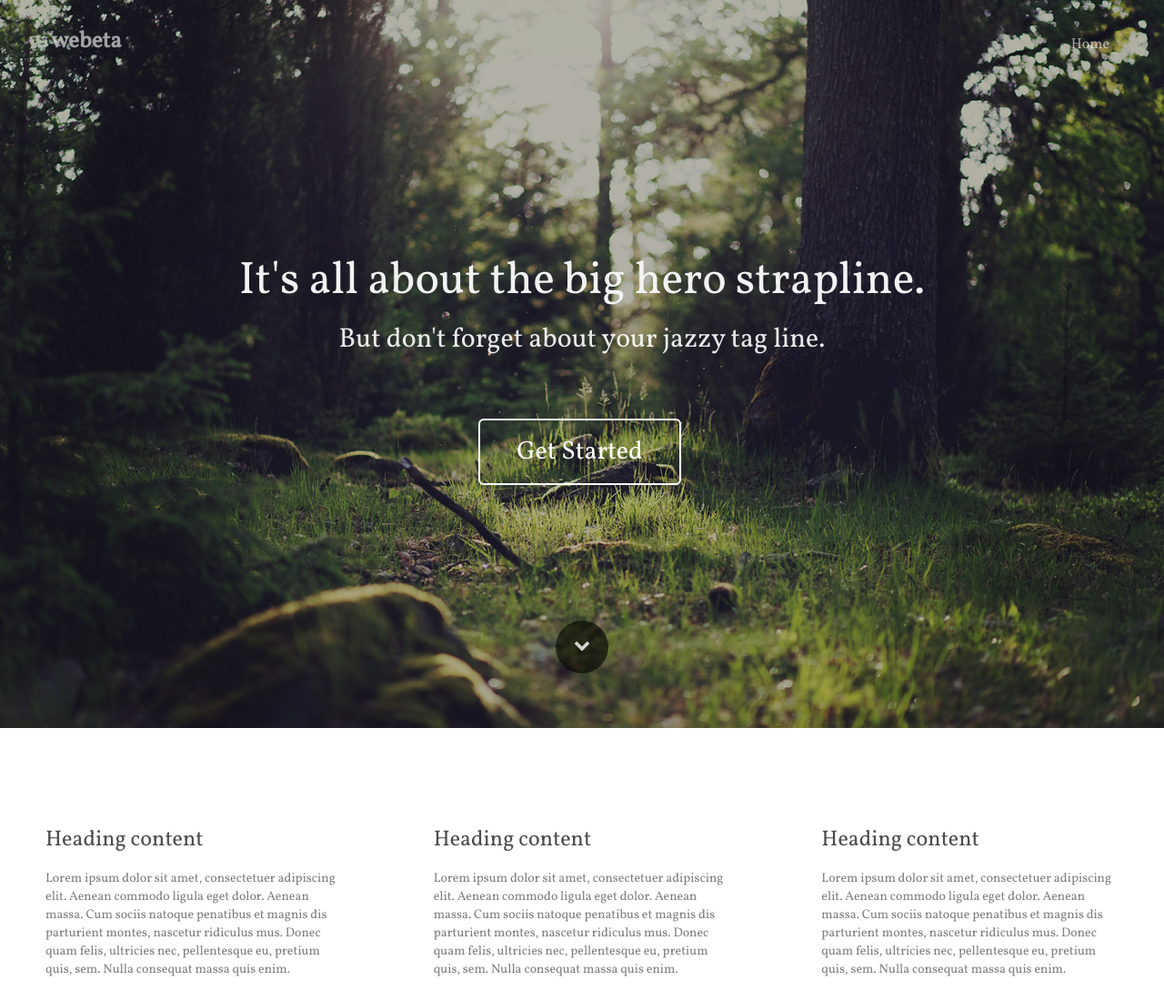
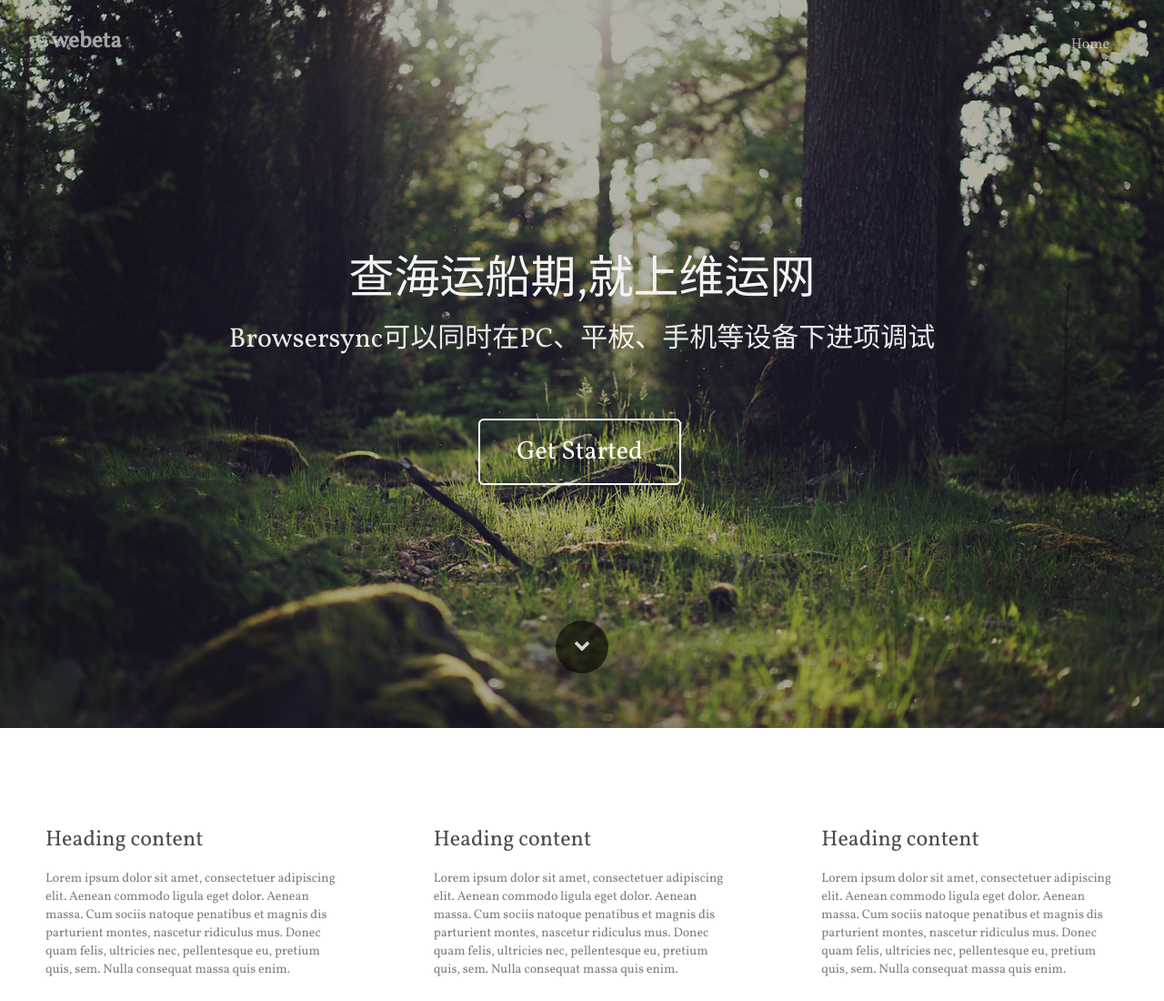
Before and after one commit to baitongda/browser-forest, a plain HTML site: page index.html in a window 1280 px wide. Shown: the top 1100 px of the page at 91% size. Drawn offline with Linux system fonts and the light colour scheme.

Commit message:
weiyun001

```diff
--- a/index.html
+++ b/index.html
@@ -42,10 +42,10 @@
 	<div class="v-center text-center">
 		<div class="vc-content">
 			<h1 class=" tc-1">
-				It's all about the big hero strapline.
+				查海运船期,就上维运网
 			</h1>
 			<h3 class="">
-				But don't forget about your jazzy tag line.
+				Browsersync可以同时在PC、平板、手机等设备下进项调试
 			</h3><br /><br /><br /><a class="btn btn-xl btn-lg btn-wire" href="index.html">Get Started</a><a id="scroll-hero" class="btn-dwn"><span class="fa fa-chevron-down"></span></a>
 		</div>
 	</div>
```
